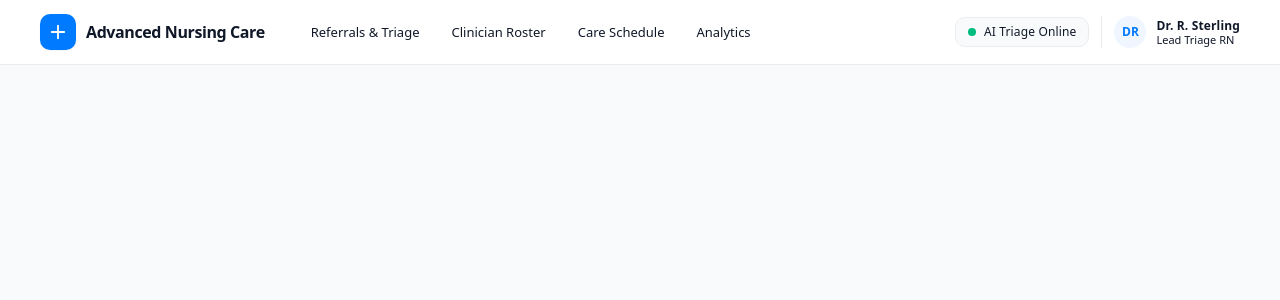
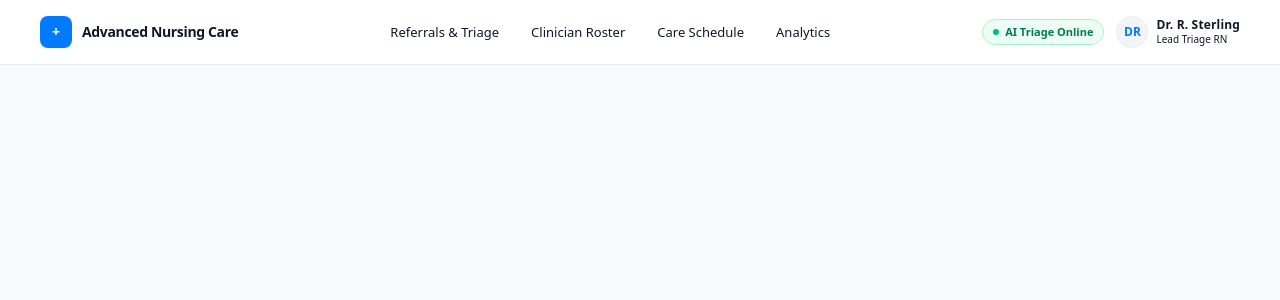
Before and after one commit to Jerrie-44/anc-healthcare-dashboard, a Next.js app: page / in a window 1280 px wide. Shown: the top 300 px of the page. Built offline with nearby package versions, Linux system fonts and the light colour scheme.

Commit message:
fix: wrap usePathname in Suspense and configure dynamic prerendering

```diff
--- a/app/(dashboard)/referrals/[caseId]/page.tsx
+++ b/app/(dashboard)/referrals/[caseId]/page.tsx
@@ -11,6 +11,8 @@ import {
   ExtractionBadge,
 } from "@/components/application/referrals/referral-badges";
 import { Breadcrumb, BreadcrumbItem } from "@/components/base/breadcrumb/breadcrumb";
+
+export const dynamic = "force-dynamic";
 
 interface PageProps {
   params: Promise<{ caseId: string }>;
@@ -68,8 +70,8 @@ export default function ReferralDetailPage({ params }: PageProps) {
           <BreadcrumbItem current>{referralData.id}</BreadcrumbItem>
         </Breadcrumb>
 
-        {/* Clinical Case Header */}
-        <div className="flex flex-col justify-between gap-4 rounded-[10px] border border-[#eaecf0] bg-white p-6 shadow-sm lg:flex-row lg:items-center">
+        {/* Clinical Case Header (Clean - Unboxed, transparent background, no shadow) */}
+        <div className="flex flex-col justify-between gap-4 py-2 lg:flex-row lg:items-center">
           <div className="flex flex-col gap-2">
             <div className="flex flex-wrap items-center gap-3">
               <h1 className="text-display-4-medium tracking-tight text-text-primary">
--- a/components/application/navigation/navbar.tsx
+++ b/components/application/navigation/navbar.tsx
@@ -1,17 +1,12 @@
 // components/application/navigation/navbar.tsx
 "use client";
 
+import { Suspense } from "react";
+import { usePathname } from "next/navigation";
 import Link from "next/link";
-import { usePathname } from "next/navigation";
 
-const NAV_ITEMS = [
-  { label: "Referrals & Triage", href: "/referrals" },
-  { label: "Clinician Roster", href: "/clinicians" },
-  { label: "Care Schedule", href: "/schedule" },
-  { label: "Analytics", href: "/analytics" },
-];
-
-export function Navbar() {
+// 1. Internal component containing the pathname hook
+function NavbarContent() {
   const pathname = usePathname();
 
   // Hide the navbar on the login screen
@@ -20,80 +15,79 @@ export function Navbar() {
   }
 
   return (
-    <header className="sticky top-0 z-40 w-full border-b border-[#eaecf0] bg-white/95 backdrop-blur-sm">
-      <div className="mx-auto flex h-16 w-full max-w-[1360px] items-center justify-between px-6 lg:px-10">
+    <header className="sticky top-0 z-40 w-full border-b border-[#eaecf0] bg-white">
+      <div className="mx-auto flex h-16 max-w-[1360px] items-center justify-between px-6 lg:px-10">
 
-        {/* Brand & Left Navigation */}
-        <div className="flex items-center gap-8">
+        {/* Brand / Logo */}
         <Link href="/referrals" className="flex items-center gap-2.5">
-            <div className="flex h-9 w-9 items-center justify-center rounded-[10px] bg-[#007aff] text-white shadow-xs">
-              <svg
-                className="h-5 w-5"
-                fill="none"
-                viewBox="0 0 24 24"
-                stroke="currentColor"
-                strokeWidth={2.2}
-              >
-                <path
-                  strokeLinecap="round"
-                  strokeLinejoin="round"
-                  d="M12 4.5v15m7.5-7.5h-15"
-                />
-              </svg>
+          <div className="flex h-8 w-8 items-center justify-center rounded-[8px] bg-[#007aff] text-white font-bold text-sm shadow-xs">
+            +
           </div>
-            <div className="flex flex-col">
-              <span className="text-body-1-semibold font-bold tracking-tight text-text-primary">
+          <span className="text-body-medium font-bold text-text-primary tracking-tight">
             Advanced Nursing Care
           </span>
-
-            </div>
         </Link>
 
-          {/* Navigation Links */}
-          <nav className="hidden items-center gap-1 md:flex">
-            {NAV_ITEMS.map((item) => {
-              const isActive =
-                item.href === "/referrals"
-                  ? pathname.startsWith("/referrals")
-                  : pathname === item.href;
-
-              return (
+        {/* Primary Navigation Links */}
+        <nav className="flex items-center gap-1 sm:gap-2">
           <Link
-                  key={item.href}
-                  href={item.href}
-                  className={`rounded-[10px] px-3.5 py-1.5 text-body-2-medium transition ${
-                    isActive
-                      ? "bg-slate-100/80 font-semibold text-[#007aff]"
+            href="/referrals"
+            className={`rounded-[8px] px-3 py-1.5 text-body-2-medium transition ${
+              pathname.startsWith("/referrals")
+                ? "bg-[#007aff]/10 text-[#007aff]"
                 : "text-text-secondary hover:bg-slate-50 hover:text-text-primary"
             }`}
           >
-                  {item.label}
+            Referrals &amp; Triage
           </Link>
-              );
-            })}
+          <Link
+            href="/clinicians"
+            className={`rounded-[8px] px-3 py-1.5 text-body-2-medium transition ${
+              pathname.startsWith("/clinicians")
+                ? "bg-[#007aff]/10 text-[#007aff]"
+                : "text-text-secondary hover:bg-slate-50 hover:text-text-primary"
+            }`}
+          >
+            Clinician Roster
+          </Link>
+          <Link
+            href="/schedule"
+            className={`rounded-[8px] px-3 py-1.5 text-body-2-medium transition ${
+              pathname.startsWith("/schedule")
+                ? "bg-[#007aff]/10 text-[#007aff]"
+                : "text-text-secondary hover:bg-slate-50 hover:text-text-primary"
+            }`}
+          >
+            Care Schedule
+          </Link>
+          <Link
+            href="/analytics"
+            className={`rounded-[8px] px-3 py-1.5 text-body-2-medium transition ${
+              pathname.startsWith("/analytics")
+                ? "bg-[#007aff]/10 text-[#007aff]"
+                : "text-text-secondary hover:bg-slate-50 hover:text-text-primary"
+            }`}
+          >
+            Analytics
+          </Link>
         </nav>
+
+        {/* Right Status Indicator & User Pill */}
+        <div className="flex items-center gap-3">
+          <div className="hidden sm:flex items-center gap-1.5 rounded-full border border-emerald-200 bg-emerald-50 px-2.5 py-1 text-[11px] font-semibold text-emerald-700">
+            <span className="h-1.5 w-1.5 rounded-full bg-emerald-500 animate-pulse" />
+            AI Triage Online
           </div>
 
-        {/* Right Section: System Status & User Profile */}
-        <div className="flex items-center gap-3">
-          {/* Real-time Triage Status Pill */}
-          <div className="hidden items-center gap-2 rounded-[10px] border border-[#eaecf0] bg-[#f8fafc] px-3 py-1.5 sm:flex">
-            <span className="h-2 w-2 rounded-full bg-emerald-500 animate-pulse" />
-            <span className="text-caption-1-medium text-text-secondary">
-              AI Triage Online
-            </span>
-          </div>
-
-          {/* User Menu */}
-          <div className="flex items-center gap-2.5 border-l border-[#eaecf0] pl-3">
-            <div className="flex h-8 w-8 items-center justify-center rounded-full bg-blue-50 text-caption-1-bold text-[#007aff]">
+          <div className="flex items-center gap-2">
+            <div className="flex h-8 w-8 items-center justify-center rounded-full bg-slate-100 text-caption-1-bold text-[#007aff] border border-[#eaecf0]">
               DR
             </div>
-            <div className="hidden flex-col text-left sm:flex">
-              <span className="text-caption-1-bold leading-tight text-text-primary">
+            <div className="hidden lg:flex flex-col text-left">
+              <span className="text-caption-1-medium font-semibold text-text-primary leading-tight">
                 Dr. R. Sterling
               </span>
-              <span className="text-[11px] leading-tight text-text-tertiary">
+              <span className="text-[10px] text-text-tertiary">
                 Lead Triage RN
               </span>
             </div>
@@ -104,3 +98,12 @@ export function Navbar() {
     </header>
   );
 }
+
+// 2. Export wrapped in Suspense so Next.js static prerendering never throws CLIENT_HOOK_DYNAMIC
+export function Navbar() {
+  return (
+    <Suspense fallback={<div className="h-16 w-full border-b border-[#eaecf0] bg-white" />}>
+      <NavbarContent />
+    </Suspense>
+  );
+}
--- a/next.config.ts
+++ b/next.config.ts
@@ -2,9 +2,7 @@
 import type { NextConfig } from "next";
 
 const nextConfig: NextConfig = {
-  /* config options here */
   typescript: {
-    // Allows production builds to succeed while resolving upstream third-party type mismatches
     ignoreBuildErrors: true,
   },
   images: {
@@ -18,8 +16,8 @@ const nextConfig: NextConfig = {
   experimental: {
     agentFeedback: true,
   },
-  cacheComponents: true,
-  partialPrefetching: true,
+  cacheComponents: false,
+  partialPrefetching: false,
   turbopack: {
     rules: {
       "*.css": {
```
Lines whose indentation alone changed are shown as unchanged.
